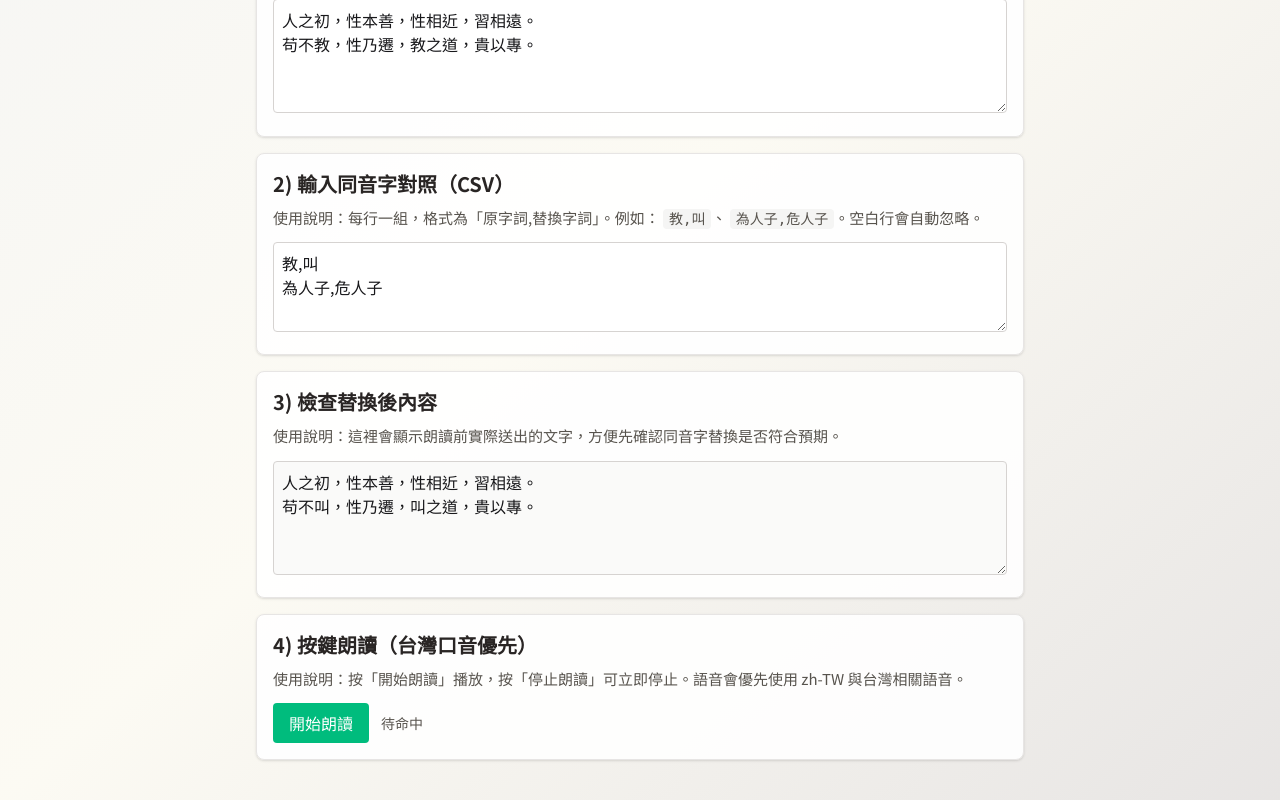
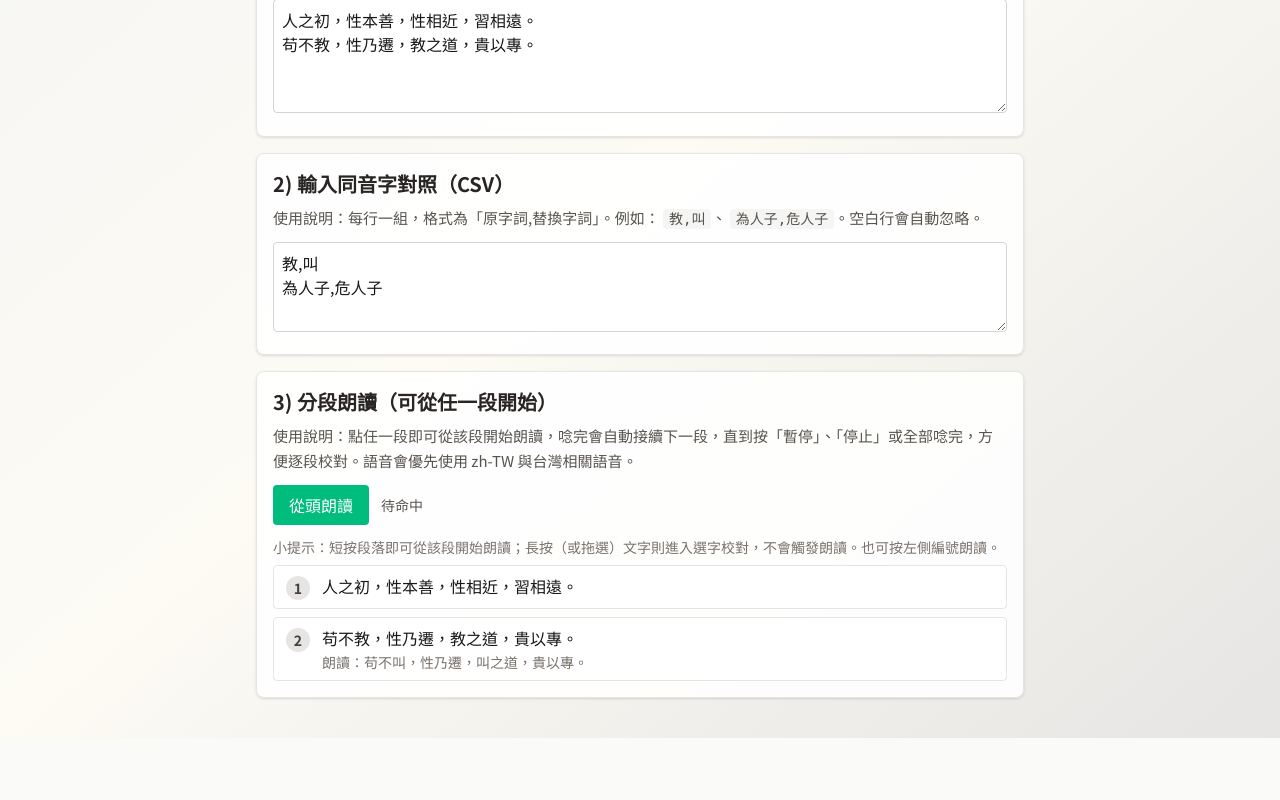
Before and after one commit to 3dw/learn-zh, a Vue app: page /custom in a window 1280 px wide. Shown: the part 485-1285 px from the top of the page. After the commit the page ends 1223 px from the top, so only its background shows below. Built offline with nearby package versions, Linux system fonts and the light colour scheme.

Commit message:
每段都可以唸, 方便校對

```diff
--- a/src/views/CustomPage.vue
+++ b/src/views/CustomPage.vue
@@ -92,29 +92,12 @@
 				class="mb-4 rounded-lg border border-stone-200 bg-white/90 p-4 shadow-sm dark:border-zinc-700 dark:bg-zinc-900/90"
 			>
 				<div class="mb-2 text-xl font-bold text-stone-800 dark:text-stone-100">
-					3) 檢查替換後內容
+					3) 分段朗讀（可從任一段開始）
 				</div>
 				<p class="mb-3 leading-relaxed text-stone-600 dark:text-zinc-300">
-					使用說明：這裡會顯示朗讀前實際送出的文字，方便先確認同音字替換是否符合預期。
+					使用說明：點任一段即可從該段開始朗讀，唸完會自動接續下一段，直到按「暫停」、「停止」或全部唸完，方便逐段校對。語音會優先使用 zh-TW 與台灣相關語音。
 				</p>
-				<textarea
-					v-model="speechText"
-					class="box-border w-full resize-y rounded border border-stone-300 bg-stone-50 p-2 font-inherit text-base text-zinc-900 dark:border-zinc-600 dark:bg-zinc-950 dark:text-zinc-100"
-					readonly
-					rows="4"
-				/>
-			</section>
-
-			<section
-				class="mb-4 rounded-lg border border-stone-200 bg-white/90 p-4 shadow-sm dark:border-zinc-700 dark:bg-zinc-900/90"
-			>
-				<div class="mb-2 text-xl font-bold text-stone-800 dark:text-stone-100">
-					4) 按鍵朗讀（台灣口音優先）
-				</div>
-				<p class="mb-3 leading-relaxed text-stone-600 dark:text-zinc-300">
-					使用說明：按「開始朗讀」播放，按「停止朗讀」可立即停止。語音會優先使用 zh-TW 與台灣相關語音。
-				</p>
-				<div class="flex flex-wrap items-center gap-3">
+				<div class="mb-3 flex flex-wrap items-center gap-3">
 					<button
 						type="button"
 						class="rounded border-0 px-4 py-2 text-base font-medium text-white transition hover:opacity-90 disabled:cursor-not-allowed disabled:opacity-45"
@@ -122,10 +105,55 @@
 						:disabled="voicePlaybackBlocked"
 						@click="toggleSpeech"
 					>
-						{{ isSpeaking ? '停止朗讀' : '開始朗讀' }}
+						{{ isSpeaking ? '停止朗讀' : '從頭朗讀' }}
+					</button>
+					<button
+						v-if="isSpeaking"
+						type="button"
+						class="rounded border-0 bg-amber-500 px-4 py-2 text-base font-medium text-white transition hover:opacity-90"
+						@click="togglePause"
+					>
+						{{ isPaused ? '繼續' : '暫停' }}
 					</button>
 					<span class="text-sm text-stone-600 dark:text-zinc-400">{{ statusText }}</span>
 				</div>
+				<p class="mb-2 text-sm text-stone-500 dark:text-zinc-400">
+					小提示：短按段落即可從該段開始朗讀；長按（或拖選）文字則進入選字校對，不會觸發朗讀。也可按左側編號朗讀。
+				</p>
+				<ol v-if="segments.length > 0" class="space-y-2">
+					<li
+						v-for="(seg, index) in segments"
+						:key="index"
+						class="flex w-full cursor-pointer select-text items-start gap-3 rounded border px-3 py-2 text-left transition"
+						:class="currentSegmentIndex === index
+							? 'border-emerald-500 bg-emerald-50 dark:border-emerald-400 dark:bg-emerald-950/40'
+							: 'border-stone-200 bg-white hover:border-emerald-300 hover:bg-stone-50 dark:border-zinc-700 dark:bg-zinc-900 dark:hover:border-emerald-700 dark:hover:bg-zinc-800'"
+						@pointerdown="onSegmentPointerDown"
+						@click="onSegmentClick(index, $event)"
+					>
+						<button
+							type="button"
+							class="mt-0.5 inline-flex h-6 w-6 flex-none items-center justify-center rounded-full text-sm font-bold disabled:cursor-not-allowed disabled:opacity-45"
+							:class="currentSegmentIndex === index
+								? 'bg-emerald-500 text-white'
+								: 'bg-stone-200 text-stone-700 dark:bg-zinc-700 dark:text-zinc-200'"
+							:disabled="voicePlaybackBlocked"
+							:title="`從第 ${index + 1} 段開始朗讀`"
+							@click.stop="speakFrom(index)"
+						>
+							{{ index + 1 }}
+						</button>
+						<span class="min-w-0 flex-1 select-text">
+							<span class="block select-text text-base text-zinc-900 dark:text-zinc-100">{{ seg.display }}</span>
+							<span
+								v-if="seg.spoken !== seg.display"
+								class="mt-0.5 block select-text text-sm text-stone-500 dark:text-zinc-400"
+							>
+								朗讀：{{ seg.spoken }}
+							</span>
+						</span>
+					</li>
+				</ol>
 			</section>
 		</div>
 	</div>
@@ -143,6 +171,8 @@ const rawCsv = ref(`教,叫
 為人子,危人子`)
 
 const isSpeaking = ref(false)
+const isPaused = ref(false)
+const currentSegmentIndex = ref(-1)
 const { voicePlaybackAvailable, voicePlaybackBlocked } = useSpeechAvailability()
 
 const importInput = ref<HTMLInputElement | null>(null)
@@ -194,48 +224,123 @@ const speechText = computed(() => {
 	return processedText
 })
 
+const segments = computed(() => {
+	const displays = rawText.value.split(/\r?\n/)
+	const spokens = speechText.value.split(/\r?\n/)
+
+	const result: { display: string; spoken: string }[] = []
+	displays.forEach((display, index) => {
+		const spoken = spokens[index] ?? display
+		if (!display.trim() && !spoken.trim()) return
+		result.push({ display, spoken })
+	})
+	return result
+})
+
 const statusText = computed(() => {
 	if (csvErrors.value.length > 0) return 'CSV 有格式錯誤，仍可朗讀原始可解析項目。'
-	return isSpeaking.value ? '朗讀中...' : '待命中'
+	if (isPaused.value) return `已暫停（第 ${currentSegmentIndex.value + 1} 段）`
+	if (isSpeaking.value) return `朗讀中（第 ${currentSegmentIndex.value + 1} / ${segments.value.length} 段）...`
+	return '待命中'
 })
 
-const createUtterance = async () => {
+// Bumped on every new playback / stop so stale utterance callbacks can bail out.
+let playbackSession = 0
+
+const stopSpeech = () => {
+	playbackSession += 1
+	isSpeaking.value = false
+	isPaused.value = false
+	currentSegmentIndex.value = -1
+	if (typeof window !== 'undefined' && window.speechSynthesis) {
+		window.speechSynthesis.cancel()
+	}
+}
+
+const speakFrom = async (startIndex: number) => {
+	if (!voicePlaybackAvailable.value || typeof window === 'undefined' || !window.speechSynthesis) return
+
+	const segs = segments.value
+	if (startIndex < 0 || startIndex >= segs.length) return
+
+	window.speechSynthesis.cancel()
+	const session = ++playbackSession
+	isSpeaking.value = true
+	isPaused.value = false
+
 	const voices = await getVoicesAsync()
-	const utterance = new SpeechSynthesisUtterance(speechText.value)
+	if (session !== playbackSession) return
+	const preferredVoice = getPreferredVoice('zh-TW', ZH_TW_PREFERRED_KEYWORDS, voices)
+
+	const speakIndex = (index: number) => {
+		if (session !== playbackSession) return
+		if (index >= segs.length) {
+			isSpeaking.value = false
+			isPaused.value = false
+			currentSegmentIndex.value = -1
+			return
+		}
+
+		currentSegmentIndex.value = index
+		const text = segs[index].spoken.trim() || segs[index].display
+		const utterance = new SpeechSynthesisUtterance(text)
 		utterance.lang = 'zh-TW'
 		utterance.rate = 0.9
-
-	const preferredVoice = getPreferredVoice('zh-TW', ZH_TW_PREFERRED_KEYWORDS, voices)
 		if (preferredVoice) {
 			utterance.voice = preferredVoice
 			utterance.lang = preferredVoice.lang
 		}
 
 		utterance.onend = () => {
+			if (session !== playbackSession) return
+			speakIndex(index + 1)
+		}
+		utterance.onerror = () => {
+			if (session !== playbackSession) return
 			isSpeaking.value = false
+			isPaused.value = false
+			currentSegmentIndex.value = -1
 		}
 
-	utterance.onerror = () => {
-		isSpeaking.value = false
+		window.speechSynthesis.speak(utterance)
 	}
 
-	return utterance
+	speakIndex(startIndex)
 }
 
-const toggleSpeech = async () => {
-	if (!voicePlaybackAvailable.value || typeof window === 'undefined' || !window.speechSynthesis) return
-
+const toggleSpeech = () => {
 	if (isSpeaking.value) {
-		window.speechSynthesis.cancel()
-		isSpeaking.value = false
+		stopSpeech()
 		return
 	}
+	speakFrom(0)
+}
 
-	if (!speechText.value.trim()) return
+// Short tap → read the segment; long press (or drag) → let the browser select text for proofreading.
+const LONG_PRESS_MS = 350
+let pressStartTime = 0
 
-	window.speechSynthesis.cancel()
-	window.speechSynthesis.speak(await createUtterance())
-	isSpeaking.value = true
+const onSegmentPointerDown = (event: PointerEvent) => {
+	pressStartTime = event.timeStamp
+}
+
+const onSegmentClick = (index: number, event: MouseEvent) => {
+	const selection = typeof window !== 'undefined' ? window.getSelection?.() : null
+	if (selection && !selection.isCollapsed && selection.toString().trim()) return
+	if (event.timeStamp - pressStartTime >= LONG_PRESS_MS) return
+	speakFrom(index)
+}
+
+const togglePause = () => {
+	if (typeof window === 'undefined' || !window.speechSynthesis || !isSpeaking.value) return
+
+	if (isPaused.value) {
+		window.speechSynthesis.resume()
+		isPaused.value = false
+	} else {
+		window.speechSynthesis.pause()
+		isPaused.value = true
+	}
 }
 
 const exportJson = () => {
@@ -303,6 +408,7 @@ const importJson = (event: Event) => {
 				throw new Error('homophones 格式錯誤')
 			}
 
+			stopSpeech()
 			rawText.value = data.text
 			rawCsv.value = csv
 			importError.value = false
@@ -321,7 +427,6 @@ const importJson = (event: Event) => {
 }
 
 onBeforeUnmount(() => {
-	if (typeof window === 'undefined' || !window.speechSynthesis) return
-	window.speechSynthesis.cancel()
+	stopSpeech()
 })
 </script>
```
Lines whose indentation alone changed are shown as unchanged.
